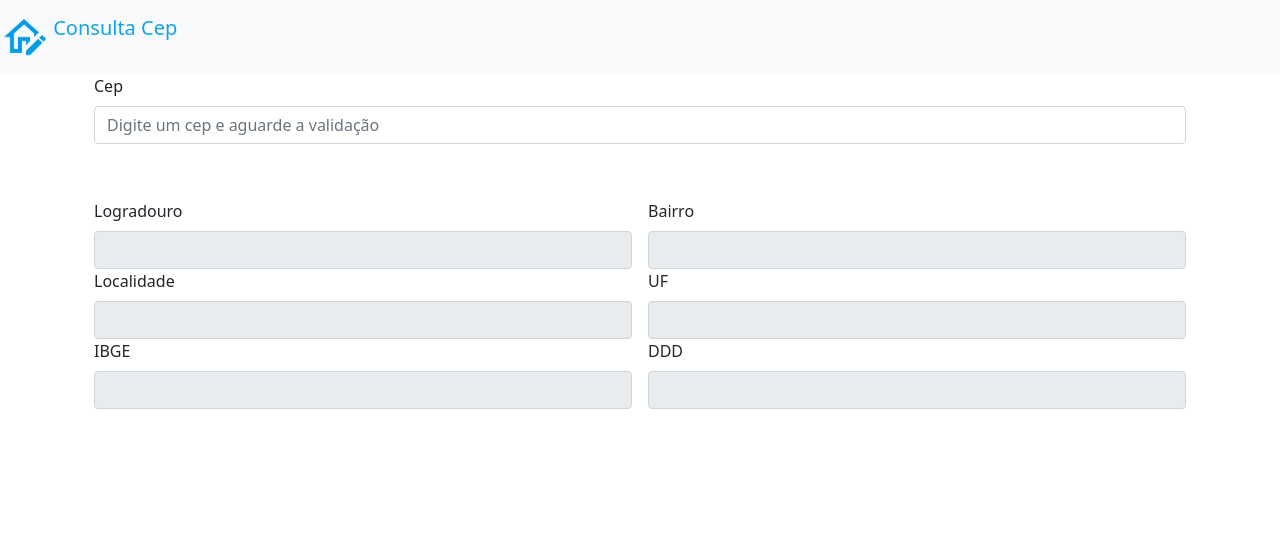
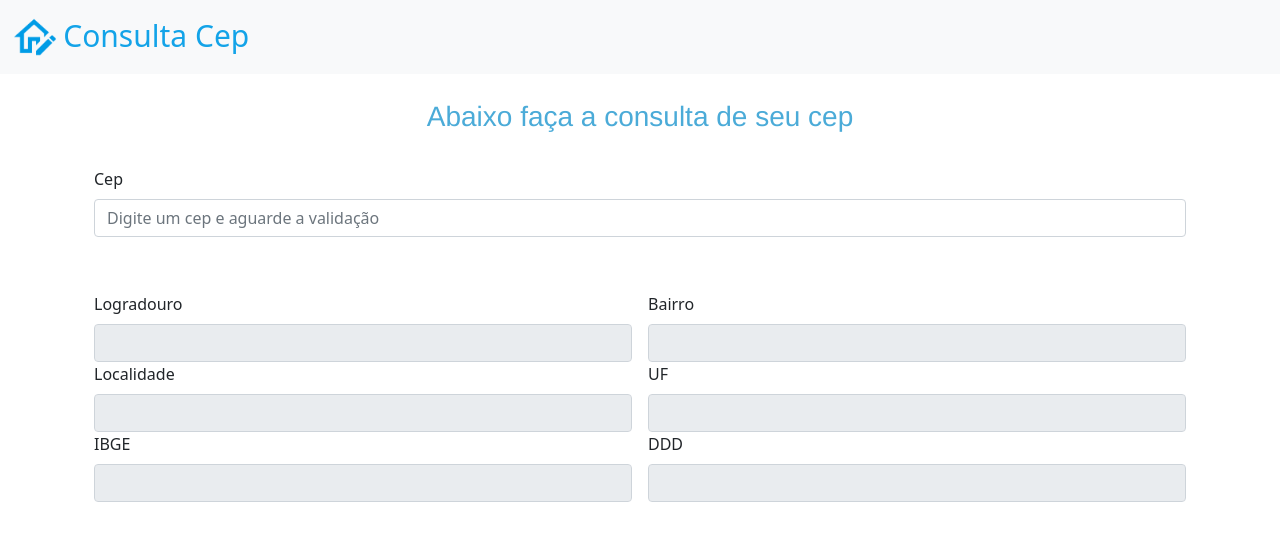
Before and after one commit to YanDias/Consulta_Cep, a plain HTML site: page Web/Index.html in a window 1280 px wide. Drawn offline with nearby package versions, Linux system fonts and the light colour scheme.

Commit message:
Correção de Requisição e Layout

```diff
--- a/Web/Index.html
+++ b/Web/Index.html
@@ -15,15 +15,18 @@
       <script src="jquery.js" type="text/javascript"></script>
       <script src="jquery.maskedinput.js" type="text/javascript"></script>
         <div>
-        <nav class="navbar navbar-light bg-light" style="font-size: 30px !important ;background-color: #9fc6e4;">
-            <a class="navbar-brand" style=" color: rgb(19 163 232); ">
+
+          <nav class="navbar navbar-light bg-light">
+            <a class="navbar-brand" style=" color: rgb(19 163 232) ; margin-left:  10px;">
 
               <img src="./nav-cep-icon.png" width="48" height="48" class="d-inline-block align-top" alt="">
-              Consulta Cep
+                <span style="font-size: 30px !important ;">Consulta Cep</span>
             </a>
           </nav>
-
-        <div class="container px-4">
+          <div class="container px-4" style="margin-top: 2%; align-content: center;">
+            <h3 style="text-align: center; font-family: 'Franklin Gothic Medium', 'Arial Narrow', Arial, sans-serif; color: #4babd8;">Abaixo faça a consulta de seu cep</h3>
+          </div>
+        <div class="container px-4" style="margin-top: 2%;">
         <form class="row g-3">
             <div class="mb-3">
               <label for="Cep" class="form-label">Cep</label>
@@ -132,9 +135,11 @@
       });
 }
 
-
+//Mascara do Cep
       $(document).ready(function(){
 	    $("#Cep").mask("99999-999");
       });
 
+
+
   </script>
```
Also changed, not shown: Node/cepapi.js (+10 -1 lines).
